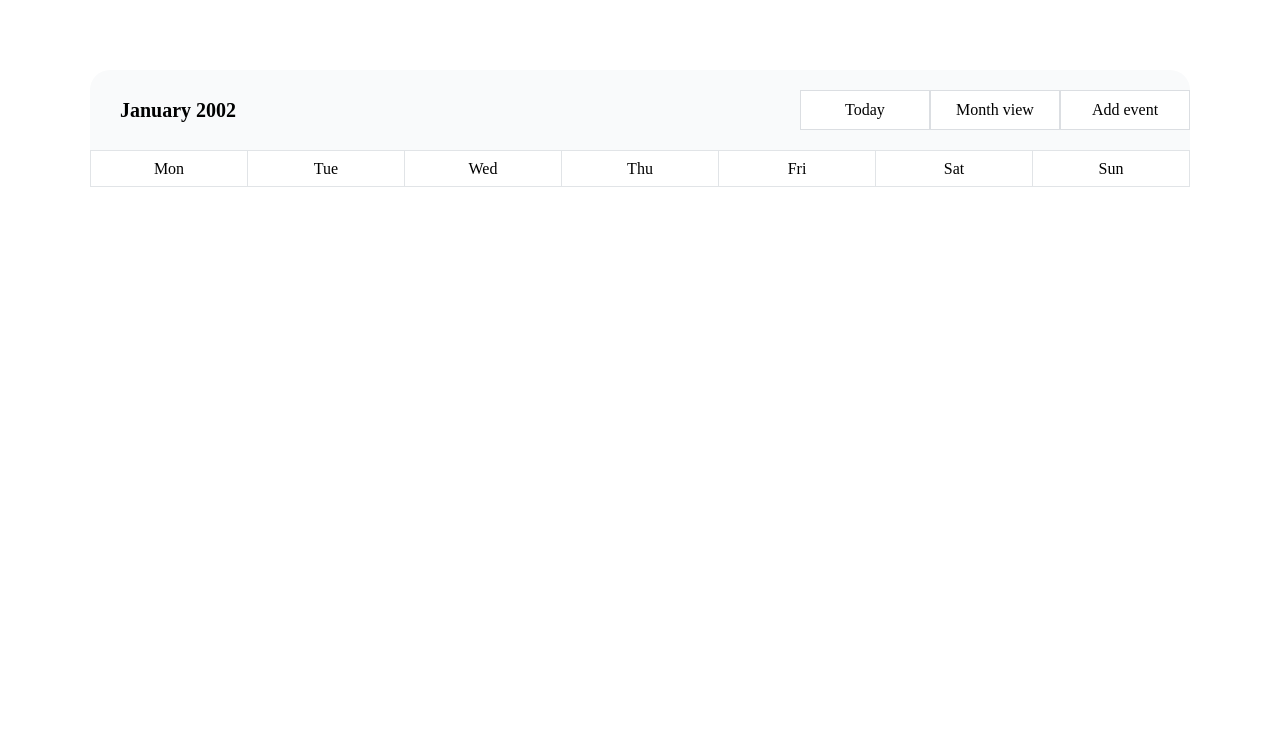
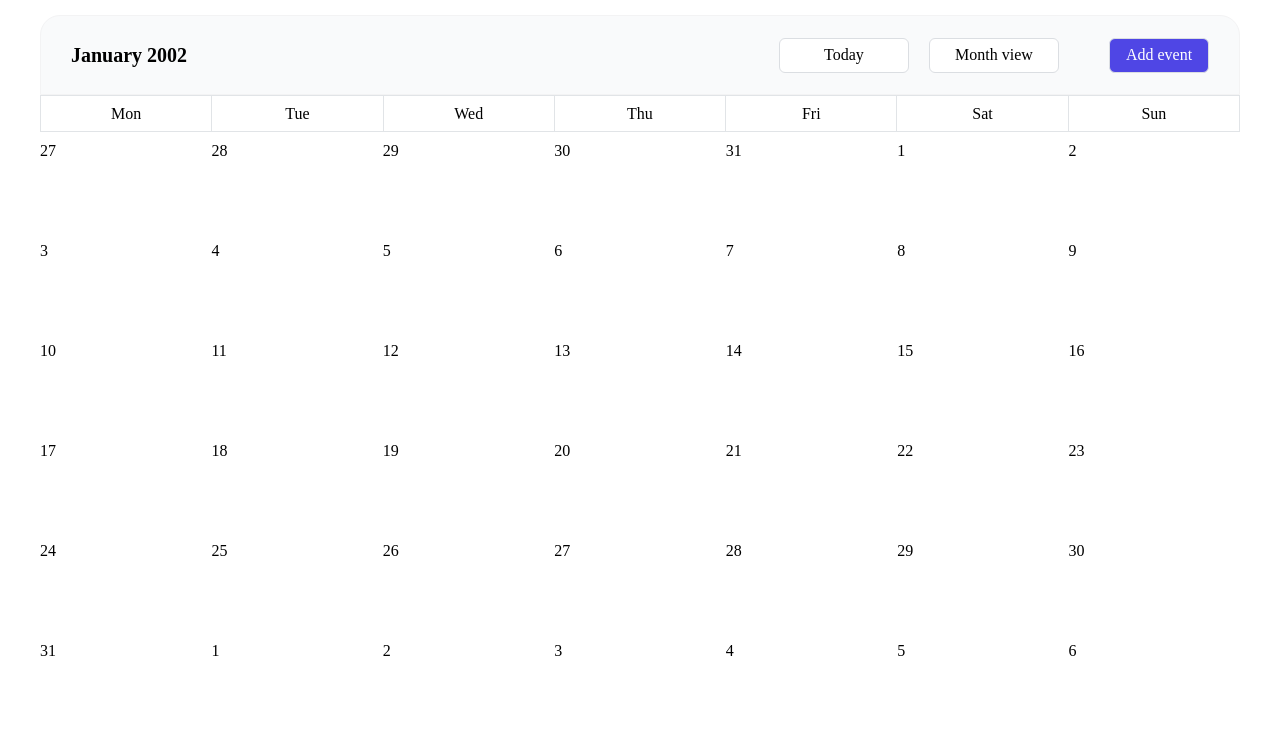
Before and after one commit to griteach/html-css, a plain HTML site: page css/clone_with_grid/index.html in a window 1280 px wide. Drawn offline with Linux system fonts and the light colour scheme.

Commit message:
re-coding

```diff
--- a/css/clone_with_grid/index.css
+++ b/css/clone_with_grid/index.css
@@ -8,7 +8,7 @@ body{
     background-color: white;
 }
 .container{
-    padding:70px 90px;
+    padding:15px 40px;
     min-width: 800px;
 
 
@@ -22,6 +22,7 @@ header {
     border-top-right-radius: 20px;
     display:grid;
     grid-template-columns: 2fr 1fr;
+    border: 1px solid #F3F3F4;
 
 }
 .year{
@@ -35,18 +36,29 @@ header {
 }
 .menu{
     width:100%;
-    display: flex;
-    justify-content: space-evenly;
+    display: grid;
+    grid-template-columns: 130px 130px 10px 100px;
+    grid-column-gap: 20px;
+    justify-content: center;
     align-items: center;
+    padding-right: 30px;
+
+
 }
 .menu_btn{
-    width:130px;
-    height:40px;
+    width:100%;
+    height:35px;
     background-color: #FFFFFF;
     border:1px solid #DBDEE2;
     display:flex;
     justify-content: center;
     align-items: center;
+    margin-right: 20px;
+    border-radius: 6px;
+}
+.menu_btn:last-child{
+    background-color: #4F46E5;
+    color:white;
 }
 
 main{
@@ -73,3 +85,20 @@ main{
     height:35px;
     background-color: white;
 }
+
+.dates{
+    display: grid;
+    grid-template-columns: repeat(7,1fr);
+    grid-gap: 0.5 em;
+    padding-left: 10p                         x;
+    padding-top: 10px;
+    grid-gap: 1px 뜨묵새 1px;
+
+}
+
+.date{
+    height:100px;
+}
+.prev_view{
+    background-color: #F9FAFB;
+}
--- a/css/clone_with_grid/index.html
+++ b/css/clone_with_grid/index.html
@@ -12,8 +12,9 @@
         <header>
             <div class="year">January 2002</div>
             <div class="menu">
-                <div class="menu_btn">Today</div>
+                <div class="menu_btn"> Today </Today></div>
                 <div class="menu_btn">Month view</div>
+                <div class="space"></div>
                 <div class="menu_btn">Add event</div>
             </div>
         </header>
@@ -28,7 +29,52 @@
                 <div class="title_day">Sun</div>
             </div>
 
-            <div class="content_date"></div>
+            <div class="content_date">
+                <div class="dates scheduled">
+                    <div class="date prev">27</div>
+                    <div class="date prev">28</div>
+                    <div class="date prev">29</div>
+                    <div class="date prev">30</div>
+                    <div class="date prev">31</div>
+                    <div class="date">1</div>
+                    <div class="date">2</div>
+                    <div class="date">3</div>
+                    <div class="date">4</div>
+                    <div class="date">5</div>
+                    <div class="date">6</div>
+                    <div class="date">7</div>
+                    <div class="date">8</div>
+                    <div class="date">9</div>
+                    <div class="date">10</div>
+                    <div class="date">11</div>
+                    <div class="date">12</div>
+                    <div class="date">13</div>
+                    <div class="date">14</div>
+                    <div class="date">15</div>
+                    <div class="date">16</div>
+                    <div class="date">17</div>
+                    <div class="date">18</div>
+                    <div class="date">19</div>
+                    <div class="date">20</div>
+                    <div class="date">21</div>
+                    <div class="date">22</div>
+                    <div class="date">23</div>
+                    <div class="date">24</div>
+                    <div class="date">25</div>
+                    <div class="date">26</div>
+                    <div class="date">27</div>
+                    <div class="date">28</div>
+                    <div class="date">29</div>
+                    <div class="date">30</div>
+                    <div class="date">31</div>
+                    <div class="date">1</div>
+                    <div class="date">2</div>
+                    <div class="date">3</div>
+                    <div class="date">4</div>
+                    <div class="date">5</div>
+                    <div class="date">6</div>
+                </div>
+            </div>
 
         </main>
 
```
